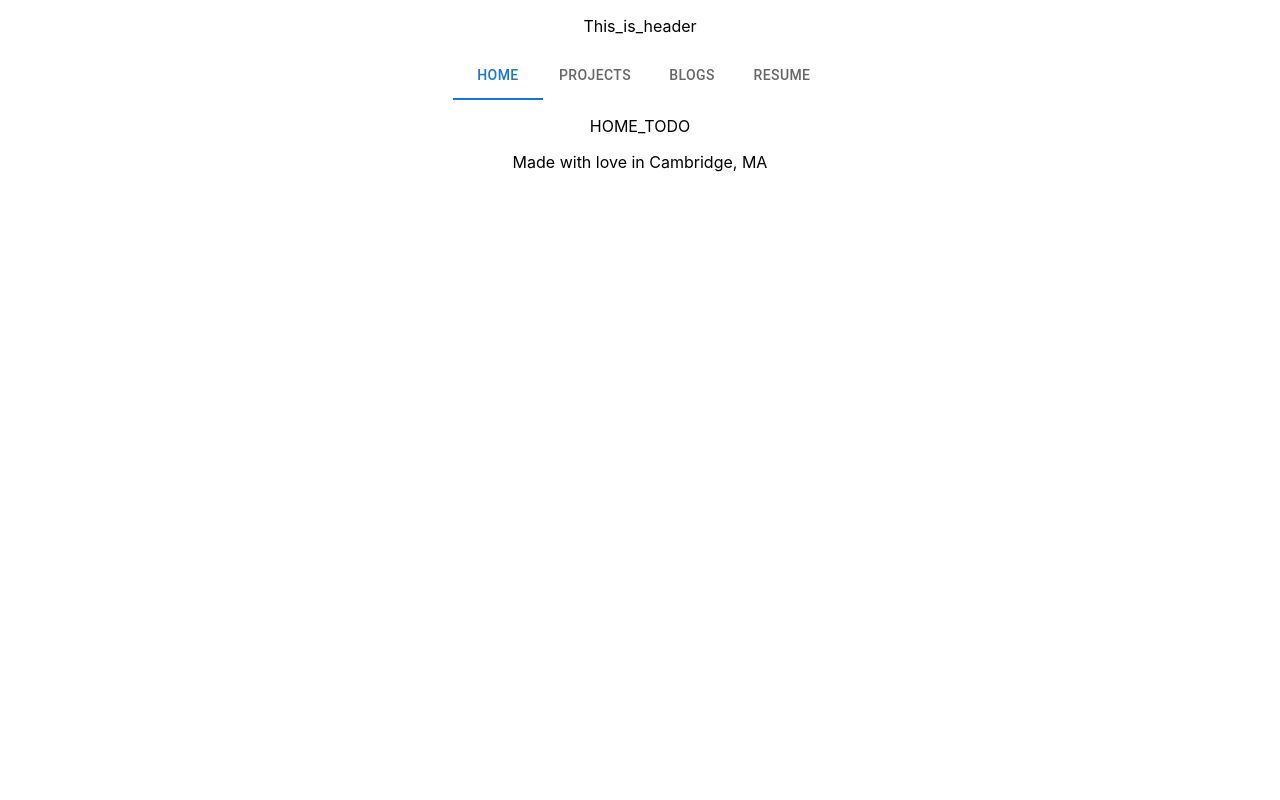
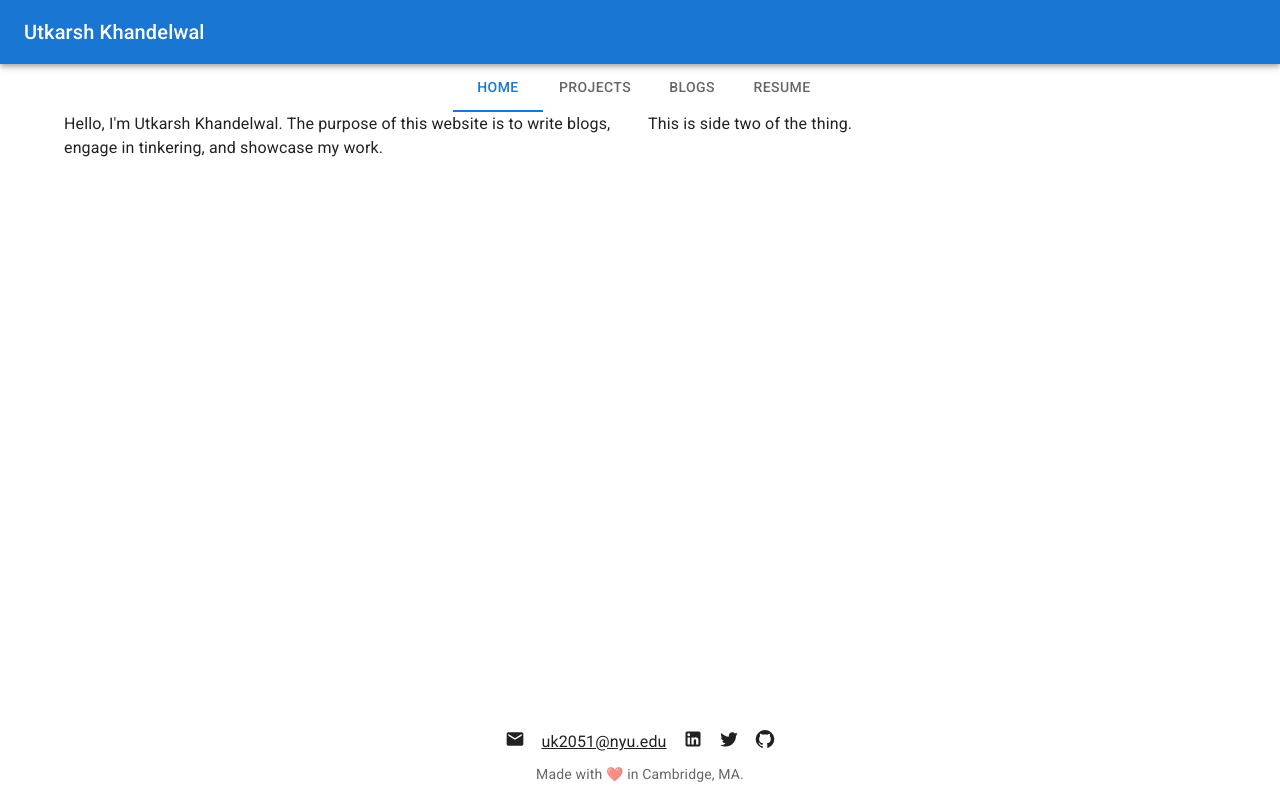
Before and after one commit to khandu-utkarsh/khandu-utkarsh.github.io, a React (Create React App) app in the folder personal-website/: page / in a window 1280 px wide. Built offline with nearby package versions, Linux system fonts and the light colour scheme.

Commit message:
Working prototype of the website

```diff
--- a/personal-website/public/index.html
+++ b/personal-website/public/index.html
@@ -24,6 +24,15 @@
       work correctly both with client-side routing and a non-root public URL.
       Learn how to configure a non-root public URL by running `npm run build`.
     -->
+
+    <!-- Below are the statements needed to include roboto font (Default font of Material UI Library)-->
+    <link rel="preconnect" href="https://fonts.googleapis.com" />
+    <link rel="preconnect" href="https://fonts.gstatic.com" crossorigin />
+    <link
+      rel="stylesheet"
+      href="https://fonts.googleapis.com/css2?family=Roboto:wght@300;400;500;600;700&display=swap"
+    />
+
     <title>React App</title>
   </head>
   <body>
--- a/personal-website/src/App.css
+++ /dev/null
@@ -1,38 +0,0 @@
-.App {
-  text-align: center;
-}
-
-/* .App-logo {
-  height: 40vmin;
-  pointer-events: none;
-} */
-
-/* @media (prefers-reduced-motion: no-preference) {
-  .App-logo {
-    animation: App-logo-spin infinite 20s linear;
-  }
-} */
-
-.App-header {
-  background-color: #282c34;
-  min-height: 10vh;
-  display: flex;
-  flex-direction: column;
-  align-items: center;
-  justify-content: center;
-  font-size: calc(10px + 2vmin);
-  color: white;
-}
-
-.App-link {
-  color: #61dafb;
-}
-
-@keyframes App-logo-spin {
-  from {
-    transform: rotate(0deg);
-  }
-  to {
-    transform: rotate(360deg);
-  }
-}
--- a/personal-website/src/App.js
+++ b/personal-website/src/App.js
@@ -1,6 +1,6 @@
 import React from "react"
-//import logo from './logo.svg';
-import './App.css';
+import CssBaseline from '@mui/material/CssBaseline';
+import {Container, Box } from '@mui/material';
 
 //!Importing components
 import Header from "./components/header/Header";
@@ -9,13 +9,12 @@ import Footer from "./components/footer/Footer";
 
 function App() {
   return (
-    <div className="App">
-      <div>
-        <Header/>
-        <NavTabs/>
-        <Footer/>
-      </div>
-    </div>
+    <React.Fragment>
+      <CssBaseline />
+      <Header/>
+      <NavTabs/>
+      <Footer/>
+    </React.Fragment>
   );
 }
 
--- a/personal-website/src/components/blogs/Blogs.js
+++ b/personal-website/src/components/blogs/Blogs.js
@@ -1,12 +1,13 @@
+import { Typography, Container} from "@mui/material";
 import React from "react"
 
 function Blogs() {
         return (
-        <div>
-            <p>
-                BLOGS_TODO
-            </p>
-        </div>
+            <Container maxWidth="lg">
+            <Typography>
+            Developing a full-stack blogging framework and engine from scratch, with plans to make it open source and share it with others.
+            </Typography>
+        </Container>
         );
 }
 
--- a/personal-website/src/components/footer/Footer.js
+++ b/personal-website/src/components/footer/Footer.js
@@ -1,13 +1,55 @@
-import React from "react"
+import React from 'react';
+import { Container, Grid, Typography, Link, Box } from '@mui/material';
+import { Email, LinkedIn, Twitter, GitHub } from '@mui/icons-material';
+
+// const footerStyle = {
+//   position: 'fixed',
+//   bottom: 0,
+//   width: '100%',
+//   backgroundColor: 'primary',
+//   color: 'primary.contrastText',
+//   padding: '1rem',
+//   textAlign: 'center',
+// };
+
+const footerStyle = {
+  position: 'fixed',
+  bottom: 0,
+  left: 0,
+  right: 0, // Center the footer horizontally
+  backgroundColor: 'primary',
+  color: 'primary.contrastText',
+  padding: '1rem',
+  textAlign: 'center',
+};
+
 
 function Footer() {
-        return (
-        <div>
-            <p>
-                Made with love in Cambridge, MA
-            </p>
-        </div>
-        );
+  return (
+
+<Container component="footer" maxWidth="lg" style={footerStyle}>
+
+
+<Grid container spacing={1} alignItems="center">
+
+{/* Contact Info (First Line) */}
+<Grid item container xs={12} justifyContent="center" alignItems="center" spacing={2}>
+  <Grid item> <Email fontSize="small" /> </Grid>
+  <Grid item> <Link href="mailto:uk2051@nyu.edu" color="inherit"> uk2051@nyu.edu </Link> </Grid>
+  <Grid item> <Link href="www.linkedin.com/in/utkarshkhandelwal52" color="inherit" underline="none"> <LinkedIn fontSize="small" /> </Link> </Grid>
+  <Grid item> <Link href="https://twitter.com/utkarsh52" color="inherit" underline="none"> <Twitter fontSize="small" /> </Link> </Grid>
+  <Grid item> <Link href="https://github.com/khandu-utkarsh" color="inherit" underline="none"> <GitHub fontSize="small" /> </Link> </Grid>
+</Grid>
+
+{/* Made with Love (Second Line) */}
+<Grid item xs={12} container justifyContent="center"> <Typography variant="body2" color="text.secondary"> {"Made with ❤️ in Cambridge, MA."} </Typography> </Grid>
+
+</Grid>
+</Container>
+
+
+
+);
 }
 
-export default Footer
+export default Footer;
--- a/personal-website/src/components/header/Header.js
+++ b/personal-website/src/components/header/Header.js
@@ -1,13 +1,16 @@
 import React from "react"
+import { AppBar, Toolbar, Typography } from '@mui/material';
+function Header() {
+      return (
+        <div>
+          <AppBar position="relative">
+            <Toolbar>
+              <Typography variant="h6"> Utkarsh Khandelwal </Typography>
+            </Toolbar>
+          </AppBar>
+        </div>
+      );
 
-function Header() {
-        return (
-        <div>
-            <p>
-                This_is_header
-            </p>
-        </div>
-        );
 }
 
 export default Header
--- a/personal-website/src/components/home/Home.js
+++ b/personal-website/src/components/home/Home.js
@@ -1,13 +1,24 @@
 import React from "react"
+import { Grid, TextField, Container, Typography } from "@mui/material";
 
 function Home() {
         return (
-        <div>
-            <p>
-                HOME_TODO
-            </p>
-        </div>
-        );
+        <Container maxWidth="lg">
+            <Grid container spacing={2}>
+                <Grid item xs={12} sm={6}>
+                    <Typography>
+                    Hello, I'm Utkarsh Khandelwal. The purpose of this website is to write blogs, engage in tinkering, and showcase my work.
+                    </Typography>
+                </Grid>
+                <Grid item xs={12} sm={6}>
+                    <Typography>
+
+                    This is side two of the thing.
+                    </Typography>
+                </Grid>
+      </Grid>
+    </Container>
+    );
 }
 
 export default Home
--- a/personal-website/src/components/projects/Projects.js
+++ b/personal-website/src/components/projects/Projects.js
@@ -1,12 +1,13 @@
 import React from "react"
-
+import { Typography, Container } from "@mui/material";
 function Projects() {
         return (
-        <div>
-            <p>
-                PROJECTS_TODO
-            </p>
-        </div>
+            <Container maxWidth="lg">
+            <Typography>
+                Create card for each project, have a writeup and some images or video supporting it.
+                Host all the creations here.
+            </Typography>
+        </Container>
         );
 }
 
--- a/personal-website/src/components/resume/Resume.js
+++ b/personal-website/src/components/resume/Resume.js
@@ -1,12 +1,12 @@
 import React from "react"
-
+import { Container, Typography } from "@mui/material";
 function Resume() {
         return (
-        <div>
-            <p>
-                RESUME_TODO
-            </p>
-        </div>
+            <Container maxWidth="lg">
+            <Typography>
+                Have to embed Latex into or something and render it
+            </Typography>
+        </Container>
         );
 }
 
```
